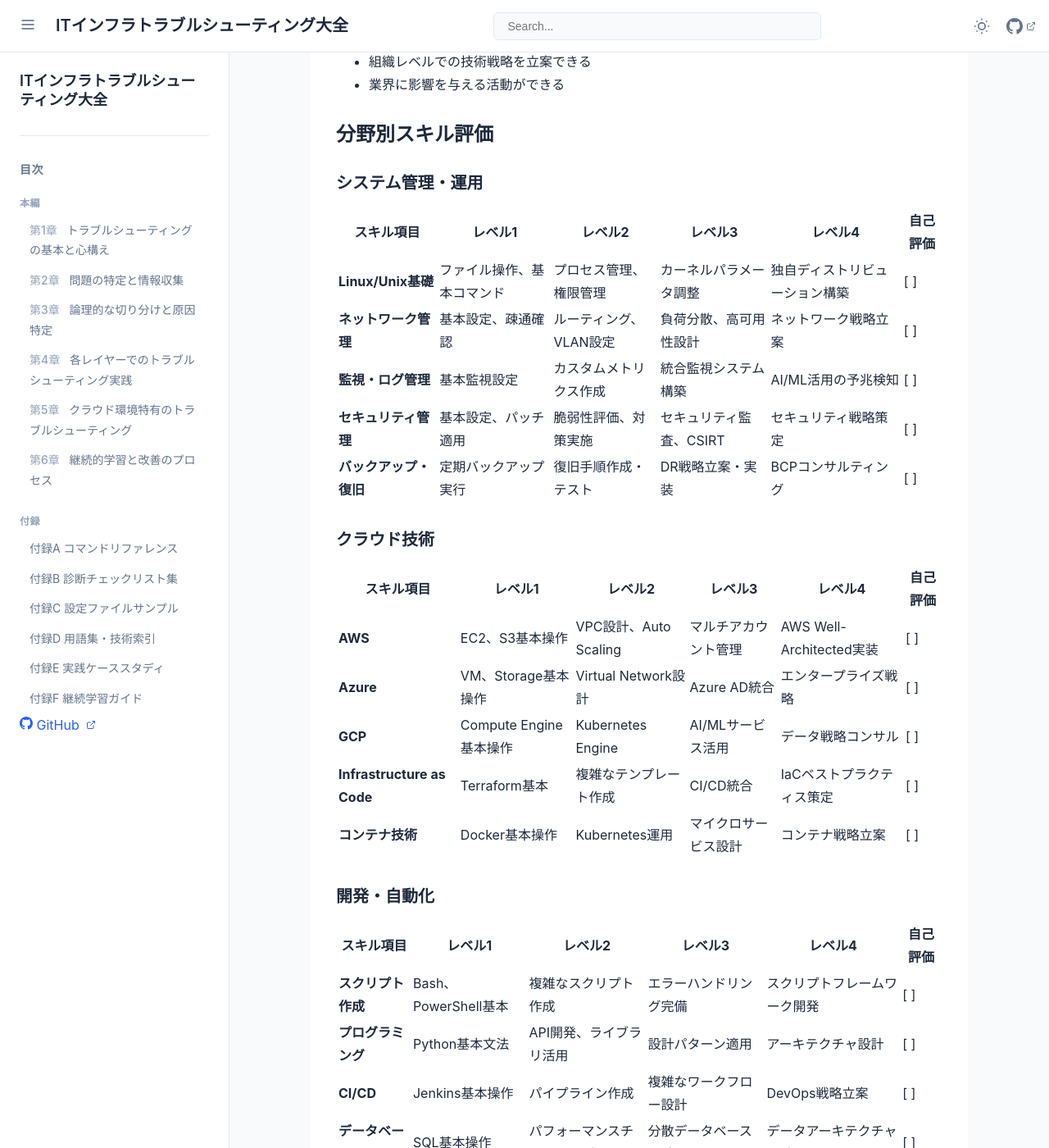
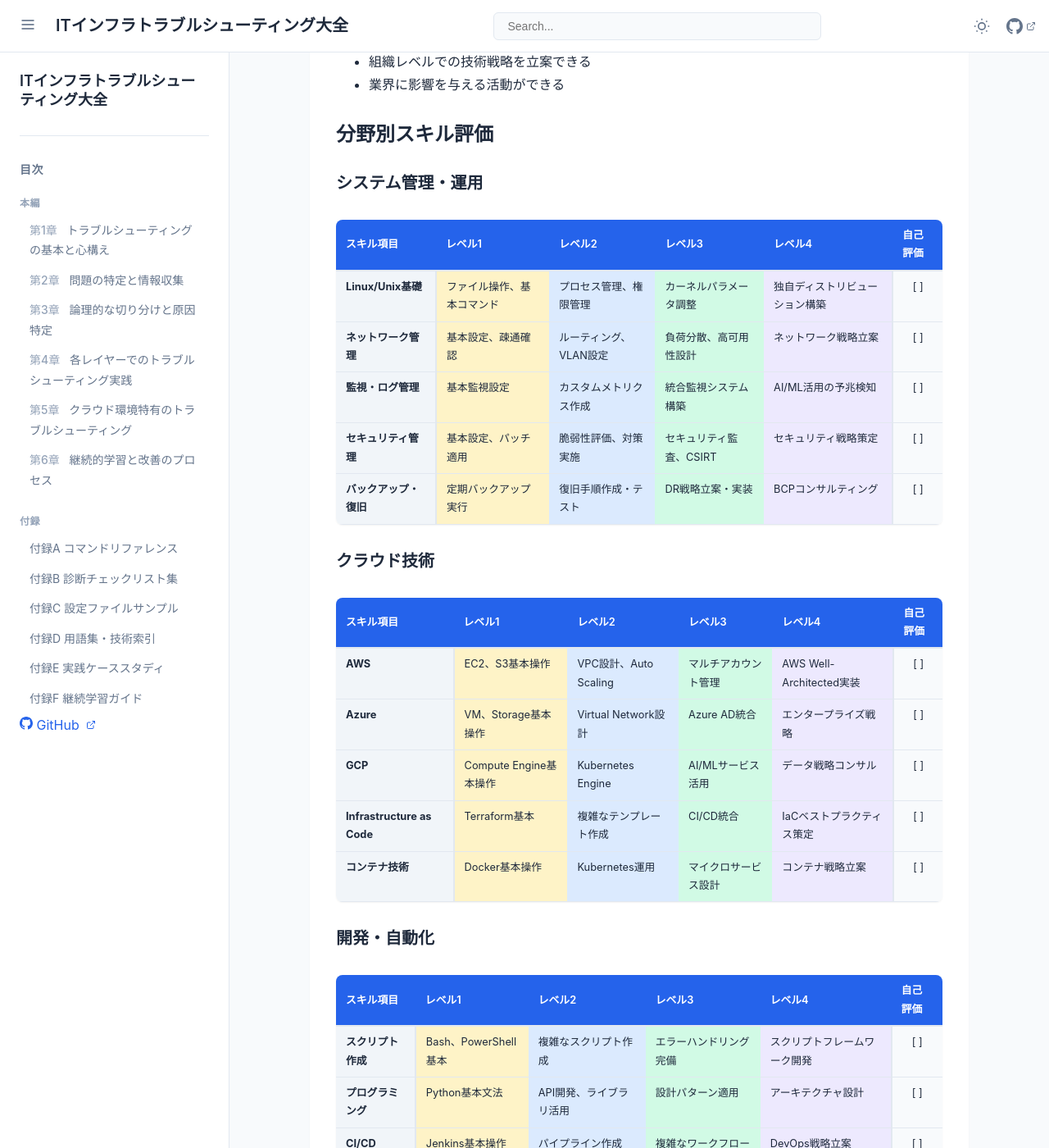
Before and after one commit to itdojp/IT-infra-troubleshooting-book, a Jekyll site: the page built from docs/src/appendices/f.md, in a window 1280 px wide and 1400 px high, scrolled down 916 px. Shown: the whole window at 82% size. Built offline with Jekyll 4.4.1, drawn with Linux system fonts in a browser that asks for light colours.

Commit message:
付録Fスキル評価表のスタイルを改善
- 表に罫線、背景色、ホバー効果を追加
- スキル評価表専用のCSSクラスを作成
- レベル別に色分けして視認性を向上
- ダークテーマにも対応
- モバイル表示にも配慮したレスポンシブデザイン

🤖 Generated with [Claude Code](https://claude.ai/code)

Co-Authored-By: Claude <noreply@anthropic.com>

```diff
--- a/docs/assets/css/main.css
+++ b/docs/assets/css/main.css
@@ -444,6 +444,94 @@ a:hover {
     }
 }
 
+/* Table Styles */
+table {
+    width: 100%;
+    border-collapse: collapse;
+    margin: 1.5rem 0;
+    font-size: 0.875rem;
+    background: var(--bg-primary);
+    border-radius: 8px;
+    overflow: hidden;
+    box-shadow: var(--shadow-sm);
+}
+
+thead {
+    background: var(--bg-tertiary);
+}
+
+th {
+    padding: 0.75rem 1rem;
+    text-align: left;
+    font-weight: 600;
+    color: var(--text-primary);
+    border-bottom: 2px solid var(--border-color);
+    position: sticky;
+    top: 0;
+    background: var(--bg-tertiary);
+}
+
+td {
+    padding: 0.75rem 1rem;
+    border-bottom: 1px solid var(--border-color);
+    color: var(--text-primary);
+    vertical-align: top;
+}
+
+tr:nth-child(even) {
+    background: var(--bg-secondary);
+}
+
+tr:hover {
+    background: var(--bg-tertiary);
+}
+
+/* スキル評価表の特別なスタイル */
+.skill-evaluation-table {
+    margin: 2rem 0;
+}
+
+.skill-evaluation-table th {
+    background: var(--primary-color);
+    color: white;
+    font-size: 0.8rem;
+    padding: 0.5rem 0.75rem;
+}
+
+.skill-evaluation-table td {
+    padding: 0.5rem 0.75rem;
+    font-size: 0.8rem;
+}
+
+.skill-evaluation-table td:first-child {
+    font-weight: 600;
+    background: var(--bg-tertiary);
+    border-right: 2px solid var(--border-color);
+}
+
+.skill-evaluation-table td:last-child {
+    text-align: center;
+    background: var(--bg-secondary);
+    border-left: 2px solid var(--border-color);
+}
+
+/* チェックボックス列のスタイル */
+.skill-evaluation-table td:last-child input[type="checkbox"] {
+    transform: scale(1.2);
+    accent-color: var(--primary-color);
+}
+
+/* レベル別の色分け */
+.skill-evaluation-table td:nth-child(2) { background: #fef3c7; }
+.skill-evaluation-table td:nth-child(3) { background: #dbeafe; }
+.skill-evaluation-table td:nth-child(4) { background: #d1fae5; }
+.skill-evaluation-table td:nth-child(5) { background: #ede9fe; }
+
+[data-theme="dark"] .skill-evaluation-table td:nth-child(2) { background: #451a03; }
+[data-theme="dark"] .skill-evaluation-table td:nth-child(3) { background: #1e3a8a; }
+[data-theme="dark"] .skill-evaluation-table td:nth-child(4) { background: #064e3b; }
+[data-theme="dark"] .skill-evaluation-table td:nth-child(5) { background: #581c87; }
+
 /* Print Styles */
 @media print {
     .book-header,
@@ -466,4 +554,8 @@ a:hover {
         box-shadow: none;
         padding: 0;
     }
+
+    table {
+        box-shadow: none;
+    }
 }
--- a/docs/src/appendices/f.md
+++ b/docs/src/appendices/f.md
@@ -36,6 +36,7 @@ ITインフラ技術の継続的な学習と成長のためのガイドです。
 
 #### システム管理・運用
 
+{: .skill-evaluation-table}
 | スキル項目 | レベル1 | レベル2 | レベル3 | レベル4 | 自己評価 |
 |------------|---------|---------|---------|---------|----------|
 | **Linux/Unix基礎** | ファイル操作、基本コマンド | プロセス管理、権限管理 | カーネルパラメータ調整 | 独自ディストリビューション構築 | [ ] |
@@ -46,6 +47,7 @@ ITインフラ技術の継続的な学習と成長のためのガイドです。
 
 #### クラウド技術
 
+{: .skill-evaluation-table}
 | スキル項目 | レベル1 | レベル2 | レベル3 | レベル4 | 自己評価 |
 |------------|---------|---------|---------|---------|----------|
 | **AWS** | EC2、S3基本操作 | VPC設計、Auto Scaling | マルチアカウント管理 | AWS Well-Architected実装 | [ ] |
@@ -56,6 +58,7 @@ ITインフラ技術の継続的な学習と成長のためのガイドです。
 
 #### 開発・自動化
 
+{: .skill-evaluation-table}
 | スキル項目 | レベル1 | レベル2 | レベル3 | レベル4 | 自己評価 |
 |------------|---------|---------|---------|---------|----------|
 | **スクリプト作成** | Bash、PowerShell基本 | 複雑なスクリプト作成 | エラーハンドリング完備 | スクリプトフレームワーク開発 | [ ] |
@@ -66,6 +69,7 @@ ITインフラ技術の継続的な学習と成長のためのガイドです。
 
 #### ソフトスキル
 
+{: .skill-evaluation-table}
 | スキル項目 | レベル1 | レベル2 | レベル3 | レベル4 | 自己評価 |
 |------------|---------|---------|---------|---------|----------|
 | **コミュニケーション** | 技術的事実の報告 | 状況説明、提案 | ステークホルダー調整 | 組織間調整 | [ ] |
```
